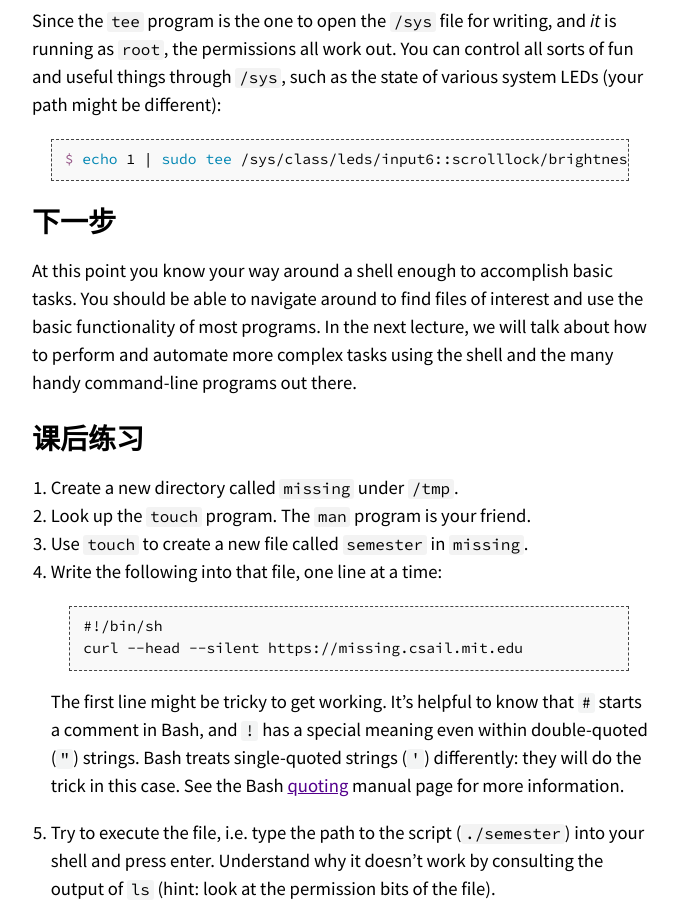
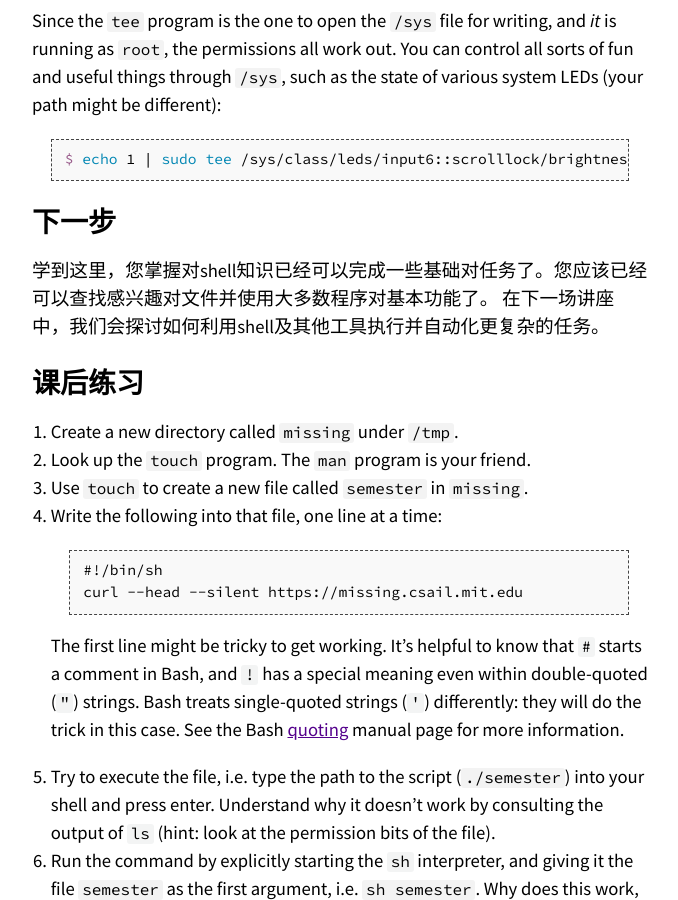
Before and after one commit to missing-semester-cn/missing-semester-cn.github.io, a Jekyll site: the page built from _2020/course-shell.md, in a window 1280 px wide and 900 px high, scrolled down 7593 px. Shown: the whole window, without its empty margins (300-978 px from the left). Built offline with Jekyll 4.4.1, drawn with Linux system fonts in a browser that asks for light colours; some of the changed text lies outside the part shown.

Commit message:
update trans

````diff
--- a/_2020/course-shell.md
+++ b/_2020/course-shell.md
@@ -69,9 +69,7 @@
 missing:~$
 ```
 
-Here, we executed the `date` program, which (perhaps unsurprisingly)
-prints the current date and time. The shell then asks us for another
-command to execute. We can also execute a command with _arguments_:
+这里，我们执行了 `date` 找个程序，不出意料地，它打印出了当前的日前和时间。然后，shell等待我们输入其他命令。我们可以在执行命令的同时向程序传递 _参数_ ：
 
 ```console
 missing:~$ echo hello
@@ -317,12 +315,8 @@
 
 # 下一步
 
-At this point you know your way around a shell enough to accomplish
-basic tasks. You should be able to navigate around to find files of
-interest and use the basic functionality of most programs. In the next
-lecture, we will talk about how to perform and automate more complex
-tasks using the shell and the many handy command-line programs out
-there.
+学到这里，您掌握对shell知识已经可以完成一些基础对任务了。您应该已经可以查找感兴趣对文件并使用大多数程序对基本功能了。
+在下一场讲座中，我们会探讨如何利用shell及其他工具执行并自动化更复杂的任务。
 
 # 课后练习
 
````
